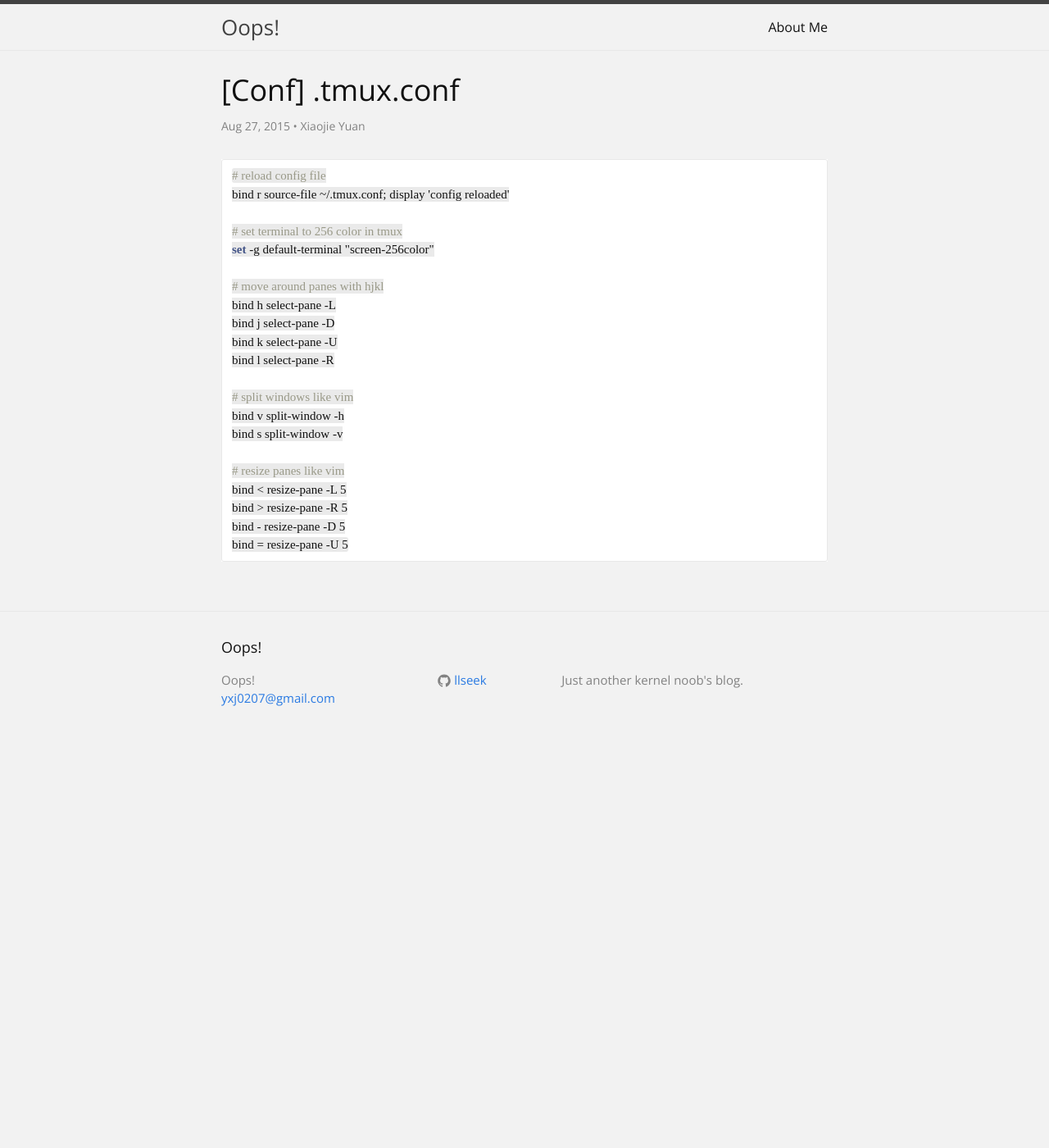
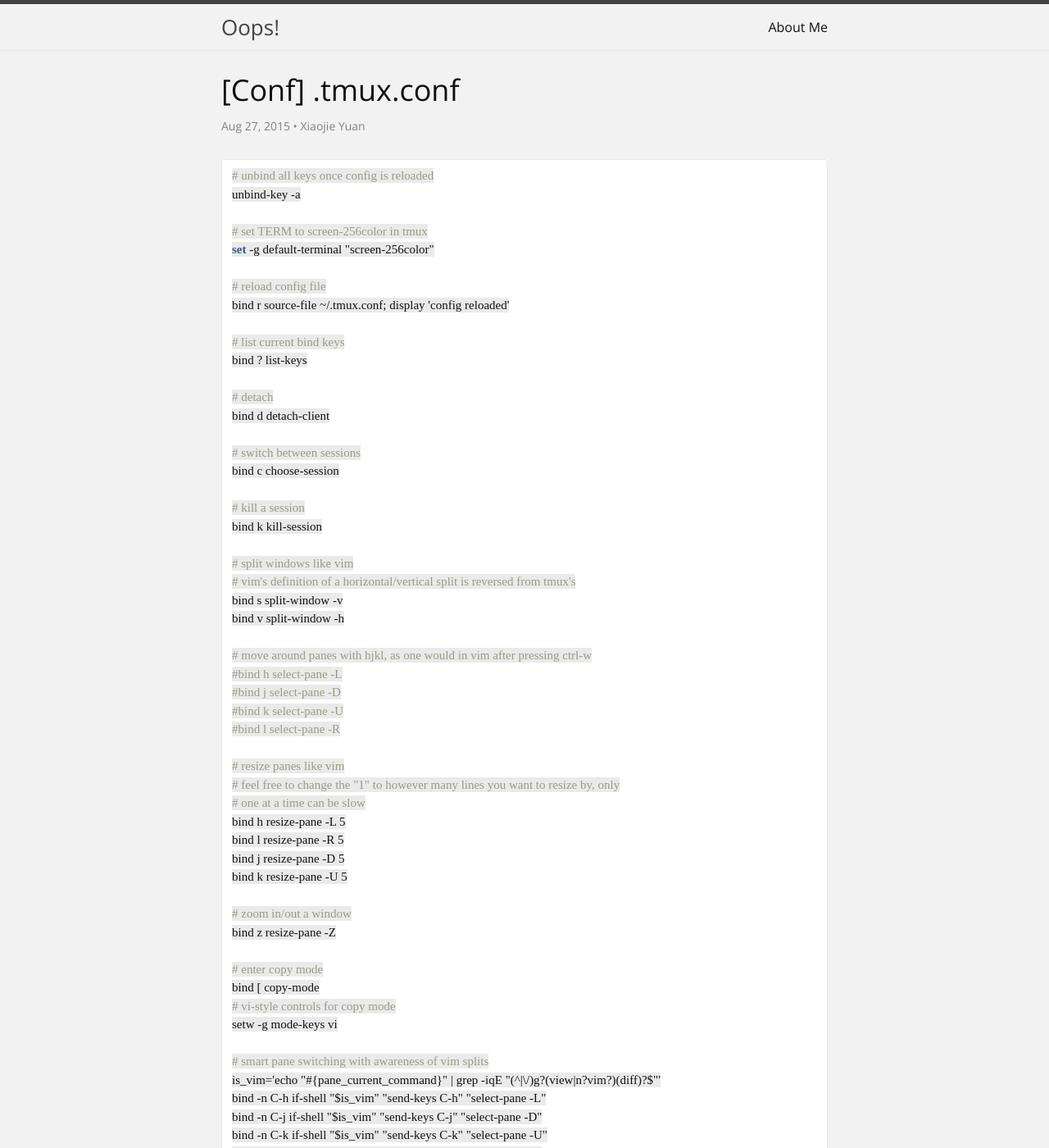
Before and after one commit to llseek/llseek.github.io, a Jekyll site: the page built from _posts/2015-08-27-conf-tmux-conf.md, in a window 1280 px wide and 1400 px high. Shown: the whole window at 82% size. Built offline with Jekyll 4.4.1, drawn with Linux system fonts in a browser that asks for light colours; some web fonts are replaced; Markdown is read by kramdown in place of the engine named in the settings; some of the changed text lies outside the part shown.

Commit message:
post: update .tmux.conf

````diff
--- a/_posts/2015-08-27-conf-tmux-conf.md
+++ b/_posts/2015-08-27-conf-tmux-conf.md
@@ -6,25 +6,61 @@ date: 2015-08-27
 ---
 
 ```apache
+# unbind all keys once config is reloaded
+unbind-key -a
+
+# set TERM to screen-256color in tmux
+set -g default-terminal "screen-256color"
+
 # reload config file
 bind r source-file ~/.tmux.conf; display 'config reloaded'
 
-# set terminal to 256 color in tmux
-set -g default-terminal "screen-256color"
+# list current bind keys
+bind ? list-keys
 
-# move around panes with hjkl
-bind h select-pane -L
-bind j select-pane -D
-bind k select-pane -U
-bind l select-pane -R
+# detach
+bind d detach-client
+
+# switch between sessions
+bind c choose-session
+
+# kill a session
+bind k kill-session
 
 # split windows like vim
+# vim's definition of a horizontal/vertical split is reversed from tmux's
+bind s split-window -v
 bind v split-window -h
-bind s split-window -v
+
+# move around panes with hjkl, as one would in vim after pressing ctrl-w
+#bind h select-pane -L
+#bind j select-pane -D
+#bind k select-pane -U
+#bind l select-pane -R
 
 # resize panes like vim
-bind < resize-pane -L 5
-bind > resize-pane -R 5
-bind - resize-pane -D 5
-bind = resize-pane -U 5
+# feel free to change the "1" to however many lines you want to resize by, only
+# one at a time can be slow
+bind h resize-pane -L 5
+bind l resize-pane -R 5
+bind j resize-pane -D 5
+bind k resize-pane -U 5
+
+# zoom in/out a window
+bind z resize-pane -Z
+
+# enter copy mode
+bind [ copy-mode
+# vi-style controls for copy mode
+setw -g mode-keys vi
+
+# smart pane switching with awareness of vim splits
+is_vim='echo "#{pane_current_command}" | grep -iqE "(^|\/)g?(view|n?vim?)(diff)?$"'
+bind -n C-h if-shell "$is_vim" "send-keys C-h" "select-pane -L"
+bind -n C-j if-shell "$is_vim" "send-keys C-j" "select-pane -D"
+bind -n C-k if-shell "$is_vim" "send-keys C-k" "select-pane -U"
+bind -n C-l if-shell "$is_vim" "send-keys C-l" "select-pane -R"
+
+# remap screen-clear key <C-l>
+bind C-l send-keys 'C-l'
 ```
````
